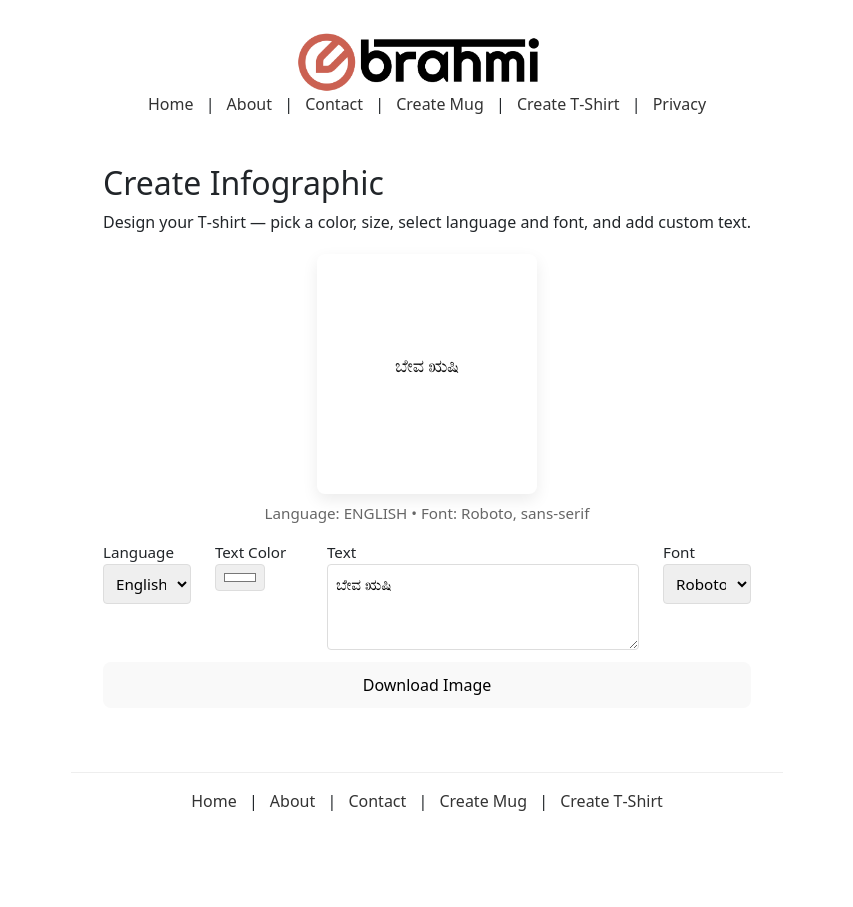
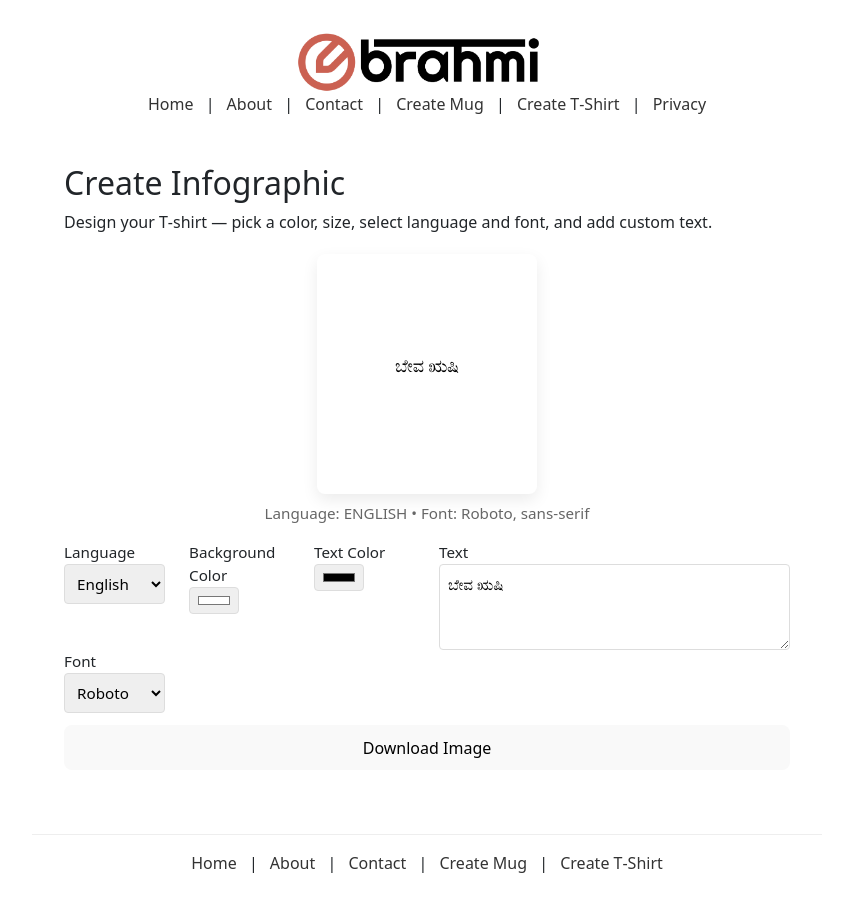
Before and after one commit to krishnakavoor/brahmi, a React (Vite) app: page / in a window 1280 px wide. Shown: the whole page, without its empty margins (213-1066 px from the left). Before the commit the page ends 845 px from the top, so only its background shows below. Built offline with nearby package versions, Linux system fonts and the light colour scheme.

Commit message:
Html to image

```diff
--- a/package.json
+++ b/package.json
@@ -12,6 +12,7 @@
   "dependencies": {
     "@fontsource/noto-sans-kannada": "^5.2.8",
     "bootstrap": "^5.3.8",
+    "html-to-image": "^1.11.13",
     "install": "^0.13.0",
     "npm": "^11.7.0",
     "react": "^19.2.0",
--- a/src/pages/Home.jsx
+++ b/src/pages/Home.jsx
@@ -3,7 +3,8 @@ import { useState, useEffect } from 'react'
 import fontsData from '../fonts.json'
 
 export default function Home() {
-  const [color, setColor] = useState('#ffffff')
+  const [color, setColor] = useState('#000000')
+  const [backgroundColor, setBackgroundColor] = useState('#ffffff')
   const [text, setText] = useState('ಬೇವ ಋಷಿ')
   const [language, setLanguage] = useState('English')
   const [font, setFont] = useState('')
@@ -35,8 +36,8 @@ export default function Home() {
       <h2>Create Infographic</h2>
       <p>Design your T‑shirt — pick a color, size, select language and font, and add custom text.</p>
       <div className="tshirt-preview">
-        <div className="tshirt" style={{ backgroundColor: color }}>
-          <p className="tshirt-text" style={{ fontFamily: font }} lang={language}>{text}</p>
+        <div className="tshirt" style={{ backgroundColor: backgroundColor }}>
+          <p className="tshirt-text" style={{ fontFamily: font, color: color }} lang={language}>{text}</p>
         </div>
         <div className="tshirt-meta">Language: {language.toUpperCase()} • Font: {font}</div>
       </div>
@@ -58,6 +59,10 @@ export default function Home() {
           </select>
         </label>
         </div>
+         <div className='col-md-2'> <label>
+          Background Color
+          <input type="color" value={backgroundColor} onChange={(e) => setBackgroundColor(e.target.value)} />
+        </label></div>
           <div className='col-md-2'> <label>
           Text Color
           <input type="color" value={color} onChange={(e) => setColor(e.target.value)} />
```
Also changed, not shown: 1 other file (tests, documents, lock files or other folders).
